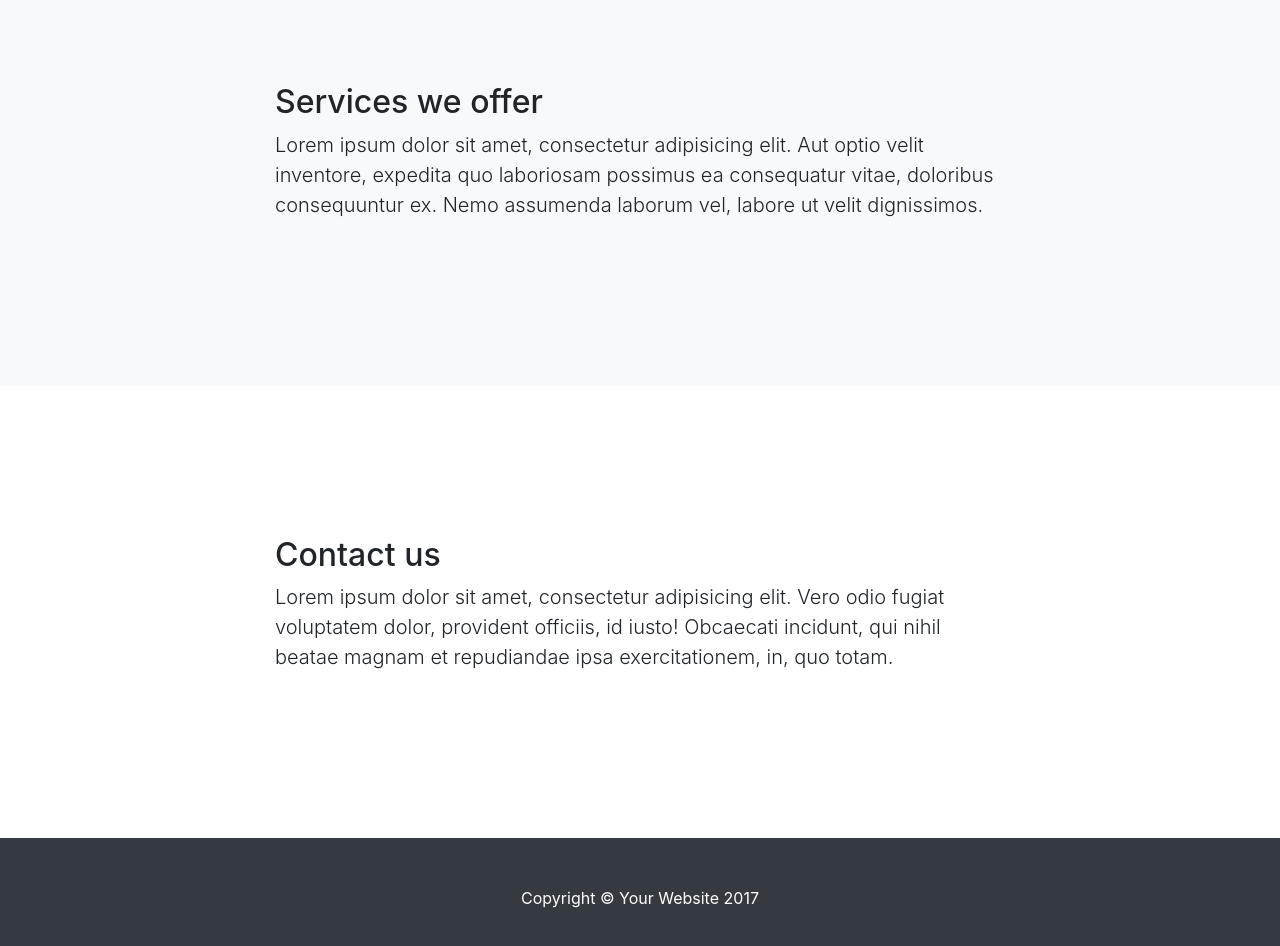
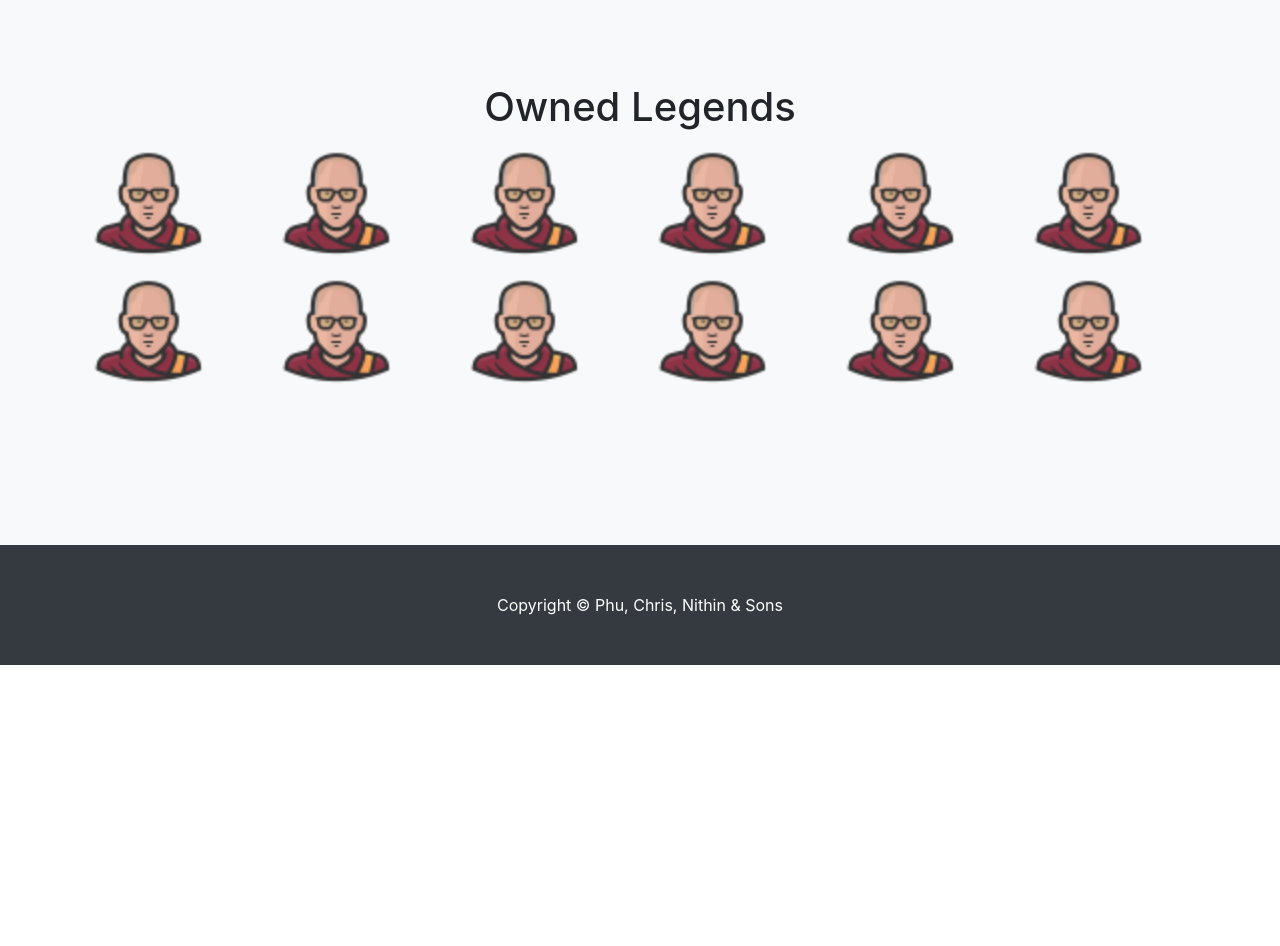
Before and after one commit to Mandinglets/simple-blockchain-hack, a website with bundled scripts: page index.html in a window 1280 px wide. Shown: the part 880-1826 px from the top of the page. After the commit the page ends 1545 px from the top, so only its background shows below. Built offline with nearby package versions, Linux system fonts and the light colour scheme.

Commit message:
Added gallery

```diff
--- a/index.html
+++ b/index.html
@@ -33,7 +33,7 @@
               <a class="nav-link js-scroll-trigger" href="#about">Send Phu</a>
             </li>
             <li class="nav-item">
-              <a class="nav-link js-scroll-trigger" href="#services">Services</a>
+              <a class="nav-link js-scroll-trigger" href="#gallery">Gallery</a>
             </li>
             <li class="nav-item">
               <a class="nav-link js-scroll-trigger" href="#contact">Contact</a>
@@ -85,32 +85,86 @@
       </div>
     </section>
 
-    <section id="services" class="bg-light">
+    <section id="gallery" class="bg-light">
       <div class="container">
         <div class="row">
-          <div class="col-lg-8 mx-auto">
-            <h2>Services we offer</h2>
-            <p class="lead">Lorem ipsum dolor sit amet, consectetur adipisicing elit. Aut optio velit inventore, expedita quo laboriosam possimus ea consequatur vitae, doloribus consequuntur ex. Nemo assumenda laborum vel, labore ut velit dignissimos.</p>
+          <div class="col-lg-12 mx-auto">
+              <div class="container-fluid" align="center">
+                <h1>Owned Legends</h1>
+              </div>
+          </div>
+        <div class="row">
+          <div class="col-lg-2 mx-auto">
+              <div class="container-fluid">
+                <img src="sampleimage.png" style="width:128px;height:128px;">
+              </div>
+          </div>
+          <div class="col-lg-2 mx-auto">
+            <div class="container-fluid">
+              <img src="sampleimage.png" style="width:128px;height:128px;">
+            </div>
+          </div>
+          <div class="col-lg-2 mx-auto">
+            <div class="container-fluid">
+              <img src="sampleimage.png" style="width:128px;height:128px;">
+            </div>
+          </div>
+          <div class="col-lg-2 mx-auto">
+            <div class="container-fluid">
+              <img src="sampleimage.png" style="width:128px;height:128px;">
+            </div>
+          </div>
+          <div class="col-lg-2 mx-auto">
+           <div class="container-fluid">
+              <img src="sampleimage.png" style="width:128px;height:128px;">
+            </div>
+          </div>
+          <div class="col-lg-2 mx-auto">
+            <div class="container-fluid">
+              <img src="sampleimage.png" style="width:128px;height:128px;">
+            </div>
+          </div>
+        </div>
+        <div class="row">
+          <div class="col-lg-2 mx-auto">
+              <div class="container-fluid">
+                <img src="sampleimage.png" style="width:128px;height:128px;">
+              </div>
+          </div>
+          <div class="col-lg-2 mx-auto">
+            <div class="container-fluid">
+              <img src="sampleimage.png" style="width:128px;height:128px;">
+            </div>
+          </div>
+          <div class="col-lg-2 mx-auto">
+            <div class="container-fluid">
+              <img src="sampleimage.png" style="width:128px;height:128px;">
+            </div>
+          </div>
+          <div class="col-lg-2 mx-auto">
+            <div class="container-fluid">
+              <img src="sampleimage.png" style="width:128px;height:128px;">
+            </div>
+          </div>
+          <div class="col-lg-2 mx-auto">
+           <div class="container-fluid">
+              <img src="sampleimage.png" style="width:128px;height:128px;">
+            </div>
+          </div>
+          <div class="col-lg-2 mx-auto">
+            <div class="container-fluid">
+              <img src="sampleimage.png" style="width:128px;height:128px;">
+            </div>
           </div>
         </div>
       </div>
-    </section>
-
-    <section id="contact">
-      <div class="container">
-        <div class="row">
-          <div class="col-lg-8 mx-auto">
-            <h2>Contact us</h2>
-            <p class="lead">Lorem ipsum dolor sit amet, consectetur adipisicing elit. Vero odio fugiat voluptatem dolor, provident officiis, id iusto! Obcaecati incidunt, qui nihil beatae magnam et repudiandae ipsa exercitationem, in, quo totam.</p>
-          </div>
-        </div>
-      </div>
-    </section>
+    </div>
+  </section>
 
     <!-- Footer -->
     <footer class="py-5 bg-dark">
       <div class="container">
-        <p class="m-0 text-center text-white">Copyright &copy; Your Website 2017</p>
+        <p class="m-0 text-center text-white">Copyright &copy; Phu, Chris, Nithin & Sons</p>
       </div>
       <!-- /.container -->
     </footer>
```
Also changed, not shown: sampleimage.png (added).
